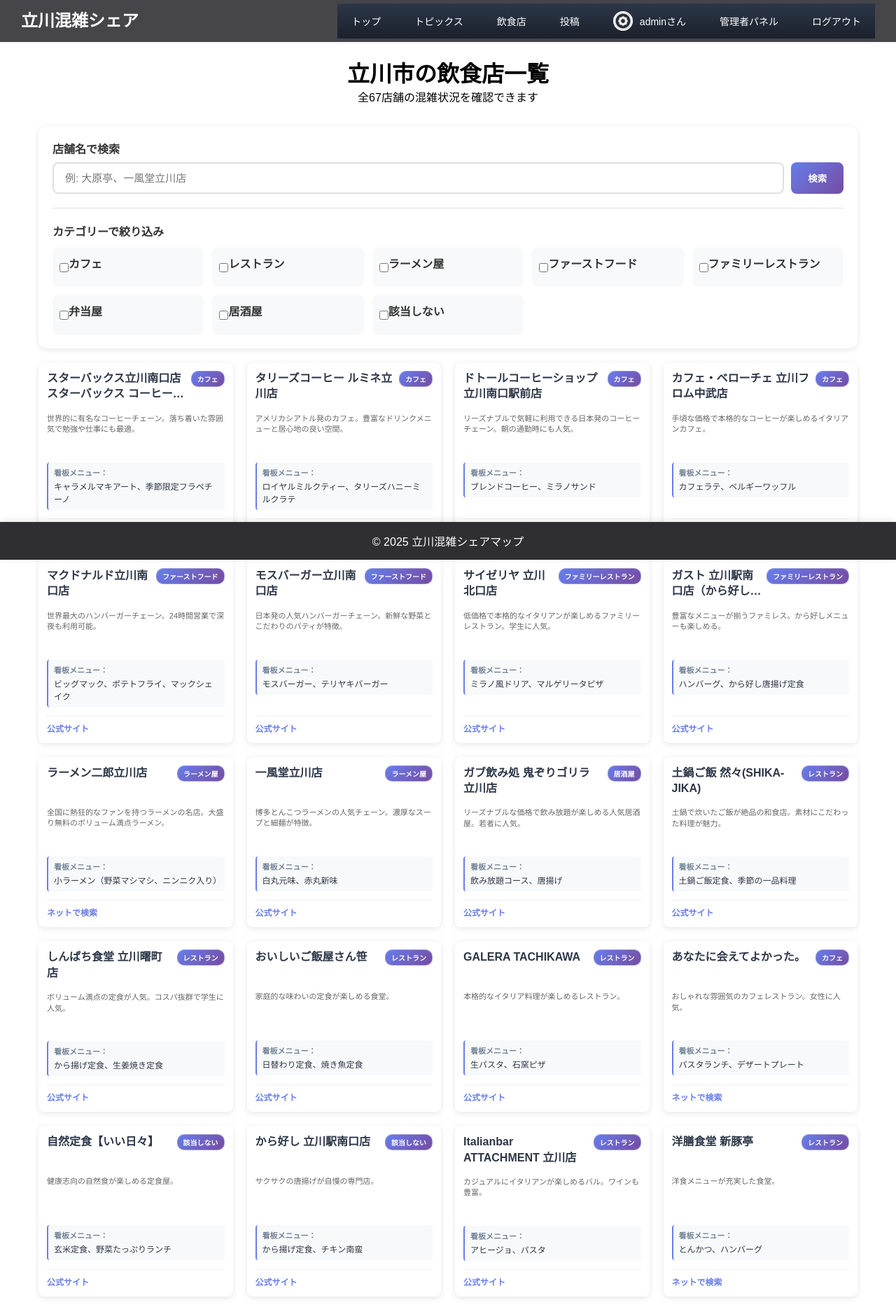
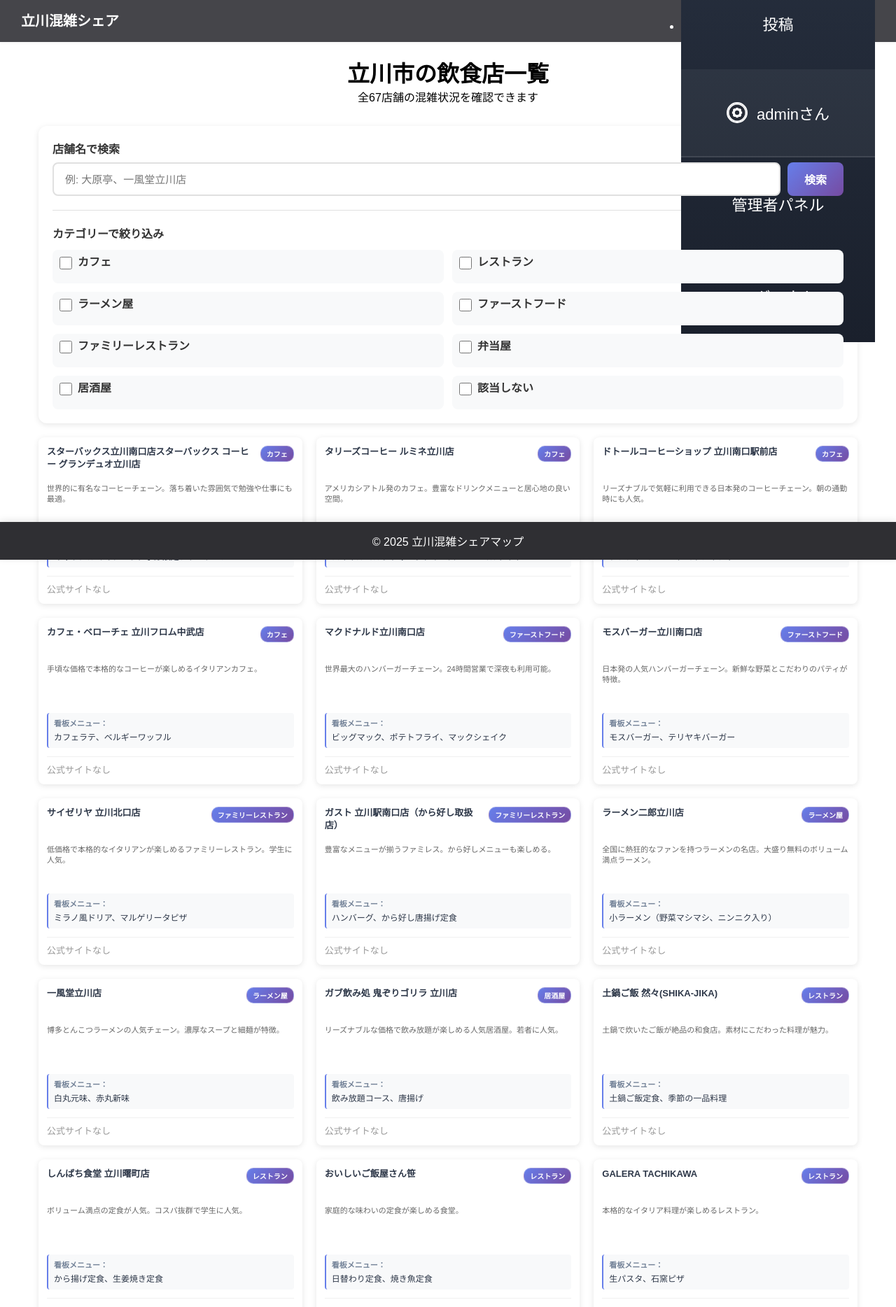
Before and after one commit to kkaisei0204/TachikawaCS, a Flask app: page /shops in a window 1280 px wide. Shown: the top 1868 px of the page at 70% size. Run offline with Flask 3, Linux system fonts and the light colour scheme; a user stored in the database is signed in.

Commit message:
Fix: Revert changes to previous stable version

```diff
--- a/apps/top_page/static/style.css
+++ b/apps/top_page/static/style.css
@@ -51,38 +51,46 @@
   font-size: 13px;
   height: 100%;
 }
-
-/* メニューリスト */
-.sample_menu_list01 {
-  display: flex;
-  list-style: none;
-  gap: 8px;
-  margin: 0;
-  padding: 0;
+/* メニュー（全機種共通） */
+.sample_menu_list01 a {
+  color: white;
+  text-decoration: none;
+  display: flex;
   align-items: center;
-  height: 100%;
-}
-
-.sample_menu_list01 li {
-  flex-shrink: 0;
-  display: flex;
-  align-items: center;
-}
-
-.sample_menu_list01 a {
-  color: white;
-  text-decoration: none;
+  justify-content: center;
+  text-align: center;
   padding: 15px 20px;
-  border-radius: 4px;
-  transition: background-color 0.3s;
-  white-space: nowrap;
-  font-size: 14px;
-  display: flex;
-  align-items: center;
+  width: 100%;
+  box-sizing: border-box;
 }
 
 .sample_menu_list01 a:hover {
   background-color: rgba(255, 255, 255, 0.2);
+  transform: translateY(-1px);
+  transition: background-color 0.3s ease, transform 0.2s ease;
+}
+
+/* ユーザー情報エリア */
+.sample_menu_list01 .user-info {
+  background: rgba(255,255,255,0.05);
+  order: -1;
+  border-bottom: 2px solid rgba(255,255,255,0.1);
+  padding: 12px 15px;
+}
+
+/* アイコンとユーザーネームを中央揃え・小さく */
+.sample_menu_list01 .user-info img {
+  width: 30px !important;
+  height: 30px !important;
+}
+
+.sample_menu_list01 .user-info a {
+  display: flex !important;
+  align-items: center !important;
+  justify-content: center !important;
+  gap: 8px !important;
+  font-size: 13px !important;
+  padding: 12px 15px !important;
 }
 
 /* フラッシュメッセージ */
@@ -403,24 +411,87 @@
   gap: 20px;
 }
 
-/* タブレット(768px〜1199px)*/
-@media (max-width: 1199px) {
-  .posts-grid {
-    grid-template-columns: repeat(3, 1fr);
-  }
-}
-
-/* スマートフォン大(414px〜767px)iPhone XR以上 */
-@media (max-width: 767px) {
+/* スマートフォン大(414px〜767px)iPhone XR */
+@media (min-width: 414px) and (max-width: 896px) {
+  .sample_menu_list01 a {
+    font-size: 18px !important;
+    padding: 35px !important;
+  }
+  .sample_menu_list01 .user-info a {
+    font-size: 18px !important;
+    padding: 30px !important;
+    justify-content: center !important;
+  }
+}
+
+/* 店舗カードグリッド */
+.shop-cards-grid {
+  display: grid;
+  grid-template-columns: 1fr;  /* デフォルト1列（375px以下） */
+  gap: 20px;
+}
+
+/* 400px以上: 2列 */
+@media (min-width: 400px) and (max-width: 599px) {
+  .shop-cards-grid {
+    grid-template-columns: repeat(2, 1fr) !important;
+    gap: 12px;
+  }
+}
+
+/* 600px以上: 3列 */
+@media (min-width: 600px) {
+  .shop-cards-grid {
+    grid-template-columns: repeat(3, 1fr) !important;
+    gap: 20px;
+  }
+}
+
+/* スマートフォン大iPhone 12pro */
+@media (min-width: 390px) and (max-width: 844px) {
   .posts-grid {
     grid-template-columns: repeat(2, 1fr);
   }
-}
-
-/* スマートフォン小(414px未満)*/
-@media (max-width: 413px) {
+  .sample_menu_list01 a {
+    font-size: 18px !important;
+    padding: 30px !important;
+  }
+  .sample_menu_list01 .user-info a {
+    font-size: 18px !important;
+    padding: 30px !important;
+    justify-content: center !important;
+  }
+}
+
+/* スマートフォン大iPhone 14promax */
+@media (min-width: 430px) and (max-width: 932px) {
   .posts-grid {
-    grid-template-columns: 1fr;
+    grid-template-columns: repeat(2, 1fr);
+  }
+  .sample_menu_list01 a {
+    font-size: 19px !important;
+    padding: 35px !important;
+  }
+  .sample_menu_list01 .user-info a {
+    font-size: 19px !important;
+    padding: 35px !important;
+    justify-content: center !important;
+  }
+}
+
+/* タブレットair */
+@media (min-width: 820px) and (max-width: 1180px) {
+  .posts-grid {
+    grid-template-columns: repeat(2, 1fr);
+  }
+  .sample_menu_list01 a {
+    font-size: 20px !important;
+    padding: 50px !important;
+  }
+  .sample_menu_list01 .user-info a {
+    font-size: 20px !important;
+    padding: 50px !important;
+    justify-content: center !important;
   }
 }
 
@@ -1243,15 +1314,6 @@
   box-shadow: 0 6px 12px rgba(0,0,0,0.15);
 }
 
-/* メニューリンクのホバー強調 */
-.sample_menu_list01 a {
-  transition: background-color 0.3s ease, transform 0.2s ease;
-}
-
-.sample_menu_list01 a:hover {
-  transform: translateY(-1px);
-}
-
 /* 投稿カードのクリック感 */
 .post-card:active,
 .post-item:active {
@@ -2332,30 +2325,6 @@
   }
 }
 
-/* 店舗紹介のグリッド表示 */
-.shop-cards-grid {
-  display: grid;
-  grid-template-columns: repeat(3, 1fr);
-  gap: 20px;
-  margin-top: 30px;
-}
-
-/* iPhoneXR(414px〜767px) */
-@media (max-width: 767px) and (min-width: 414px) {
-  .shop-cards-grid {
-    grid-template-columns: repeat(2, 1fr);
-    gap: 12px;
-  }
-}
-
-/* 小型スマホ(413px) */
-@media (max-width: 413px) {
-  .shop-cards-grid {
-    grid-template-columns: repeat(2, 1fr);
-    gap: 10px;
-  }
-}
-
 /* 店舗カード */
 .shop-intro-card {
   background: white;
@@ -2805,22 +2761,23 @@
   }
 }
 
-/* タブレット対応 */
-@media (min-width: 768px) and (max-width: 1024px) {
-  /* 基本フォントサイズを拡大 */
-  body {
-    font-size: 16px;
-  }
+/* iPad Pro (1024x1366) */
+@media (min-width: 1024px) and (max-width: 1366px) {
+  .sample_menu_list01 a {
+    font-size: 22px !important;
+    padding: 50px !important;
+  }
+  .sample_menu_list01 .user-info a {
+    font-size: 22px !important;
+    padding: 50px !important;
+    justify-content: center !important;
+  }
+}
+
 
   /* ヘッダー */
   .app_name h1 {
     font-size: 20px;
-  }
-
-  /* メニュー項目 */
-  .sample_menu_list01 a {
-    font-size: 16px;
-    padding: 18px 20px;
   }
 
   /* カードタイトル */
@@ -3556,24 +3513,42 @@
   color: #333;
 }
 
+/* カテゴリーチェックボックス */
 .category-checkboxes {
   display: grid;
-  grid-template-columns: repeat(auto-fill, minmax(200px, 1fr));
+  grid-template-columns: repeat(2, 1fr);
   gap: 12px;
 }
 
 .category-checkbox-item {
   display: flex;
-  align-items: center;
+  align-items: flex-start;
+  gap: 8px;
   padding: 10px;
   background: #f8f9fa;
   border-radius: 8px;
+  min-height: 48px;
   transition: background 0.2s;
   cursor: pointer;
+  line-height: 1;
 }
 
 .category-checkbox-item:hover {
   background: #e9ecef;
+}
+
+.category-checkbox-item input[type="checkbox"] {
+  flex-shrink: 0;
+  width: 18px;
+  height: 18px;
+  margin: 0;
+  margin-top: 0px;
+}
+
+.category-checkbox-item label {
+  overflow: hidden;
+  text-overflow: ellipsis;
+  flex: 1;
 }
 
 /* レスポンシブ調整 */
@@ -3926,15 +3897,6 @@
   margin-bottom: 30px;
 }
 
-/* 店舗カードのグリッド配置 */
-.shop-cards-grid {
-  display: grid;
-  grid-template-columns: repeat(auto-fill, minmax(250px, 1fr));
-  gap: 20px;
-  margin-top: 20px;
-  width: 100%;
-}
-
 /* 個別の店舗カード */
 .shop-intro-card {
   background: white;
--- a/apps/top_page/templates/index.html
+++ b/apps/top_page/templates/index.html
@@ -265,7 +265,7 @@
           if (place.has_ai_prediction) {
             detailButton = `
               <div style="margin: 12px 0;">
-                <a href="{{ url_for('main.index') }}shop/${encodeURIComponent(place.shop_name)}"
+                <a href="/shop/${encodeURIComponent(place.shop_name)}"
                    style="display: inline-block;
                           width: 100%;
                           padding: 10px;
--- a/apps/top_page/templates/oharatei.html
+++ b/apps/top_page/templates/oharatei.html
@@ -70,7 +70,7 @@
     <section id="reserve">
       <h2>ご予約</h2>
       <p>以下のフォームからご予約を承ります。</p>
-      <form method="POST" action="#">
+      <form method="POST" action="{{ url_for('main.oharatei_reservation') }}">
         <input type="text" name="customer_name" placeholder="お名前" required>
         <input type="tel" name="phone" placeholder="電話番号" required>
         <input type="date" name="reservation_date" required>
--- a/apps/top_page/templates/shops_list.html
+++ b/apps/top_page/templates/shops_list.html
@@ -117,13 +117,8 @@
         <div class="shop-intro-card"
              data-shop-name="{{ shop.name }}"
              data-category="{{ shop.category }}">
-
-          {# --- カード全体のリンク判定 --- #}
-          {% if shop.name == '大原亭' %}
-            <a href="{{ url_for('main.oharatei') }}" style="text-decoration: none; color: inherit; display: block;">
-          {% else %}
-            <a href="{{ url_for('main.shop_detail', shop_name=shop.name) }}" style="text-decoration: none; color: inherit; display: block;">
-          {% endif %}
+          <a href="{{ url_for('main.shop_detail', shop_name=shop.name) }}"
+             style="text-decoration: none; color: inherit; display: block;">
             <div class="shop-intro-header">
               <h3 class="shop-intro-name">{{ shop.name }}</h3>
               <span class="shop-category-badge">{{ shop.category }}</span>
@@ -138,25 +133,13 @@
               {% endif %}
             </div>
           </a>
-
           <div class="shop-intro-footer">
-            {# --- 公式サイトボタンのロジック --- #}
-            {% if shop.name == '大原亭' %}
-              <a href="{{ url_for('main.oharatei') }}" class="shop-website-link" onclick="event.stopPropagation();">
-                詳細ページを見る
-              </a>
-            {% elif shop.url %}
-              {# 他の店舗：httpから始まっていなければ自動で補完 #}
-              <a href="{{ shop.url if shop.url.startswith('http') else 'https://' + shop.url }}"
-                 target="_blank" class="shop-website-link" onclick="event.stopPropagation();">
+            {% if shop.url %}
+              <a href="{{ shop.url }}" target="_blank" class="shop-website-link" onclick="event.stopPropagation();">
                 公式サイト
               </a>
             {% else %}
-              {# 公式サイトがない店舗：Google検索で代用 #}
-              <a href="https://www.google.com/search?q={{ shop.name }}+立川+飲食店"
-                 target="_blank" class="shop-website-link" onclick="event.stopPropagation();">
-                ネットで検索
-              </a>
+              <span style="color: #999; font-size: 13px;">公式サイトなし</span>
             {% endif %}
           </div>
         </div>
```
Also changed, not shown: other parts of apps/top_page/static/style.css (+30 -108 lines), apps/config.py (+6 -4 lines), apps/main_app/main_routes.py (+23 -4 lines), apps/main_app/admin_guard.py (line endings or trailing spaces), post_data.db, 1 other file.
